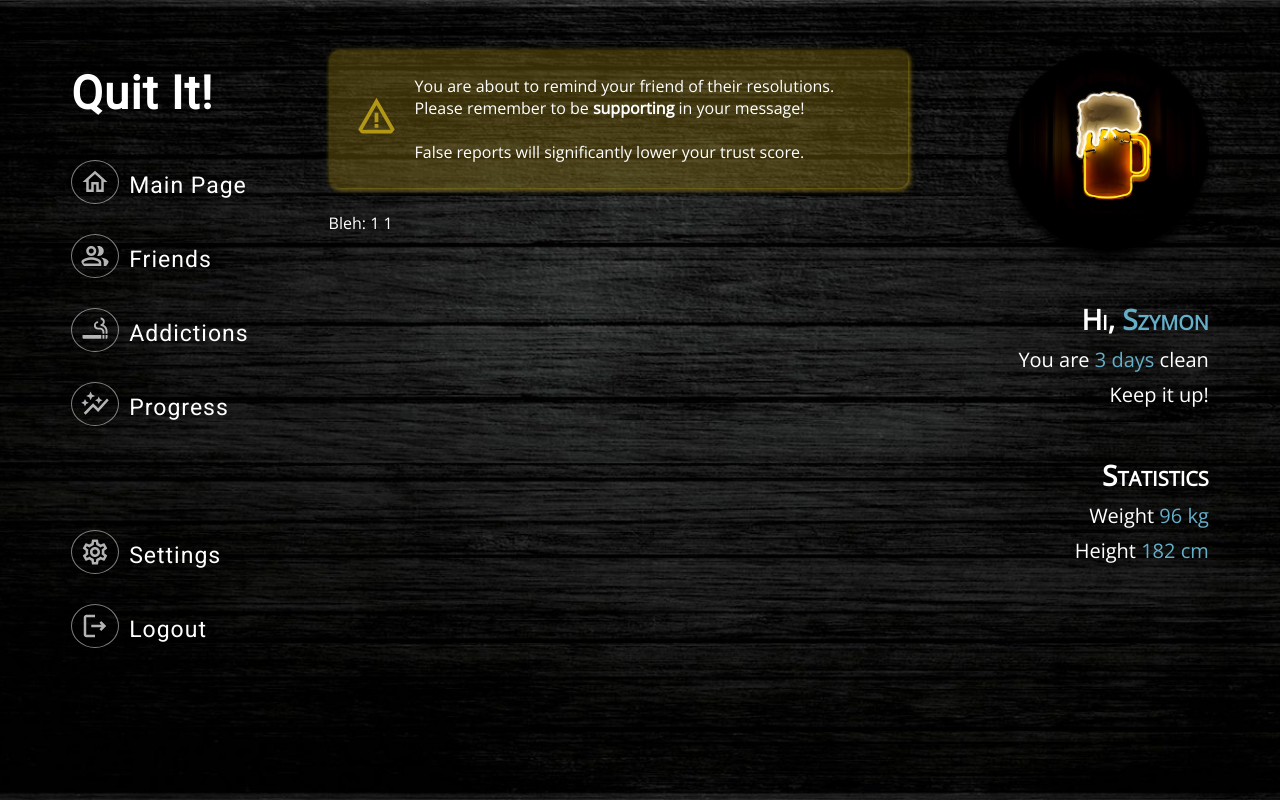
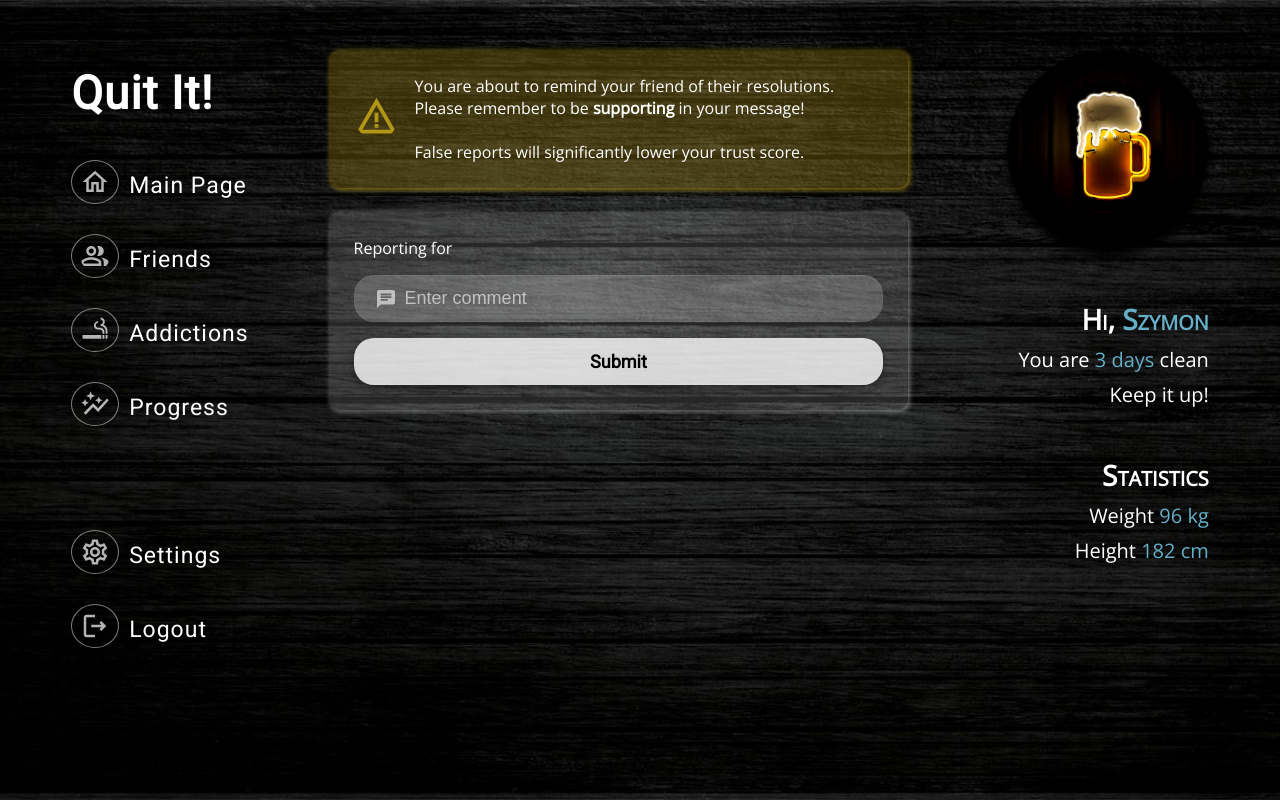
Before and after one commit to WojciechBarczynski/BITEhack2024, a React (Create React App) app in the folder frontend/: page /report/1/1 in a window 1280 px wide. Built offline with nearby package versions, Linux system fonts and the light colour scheme; no server answers.

Commit message:
reporting

```diff
--- a/frontend/src/pages/friends/ReportFriend.tsx
+++ b/frontend/src/pages/friends/ReportFriend.tsx
@@ -1,9 +1,35 @@
-import React from 'react';
+import React, { useEffect, useState } from 'react';
 import WarningAmberIcon from '@mui/icons-material/WarningAmber';
 import { useParams } from 'react-router';
+import { getUserById } from 'services/UserService';
+import { UserDto } from 'services/dtos/userTypes';
+import { getAddictionById } from 'services/AddictionService';
+import { AddictionDto } from 'services/dtos/addictionTypes';
+import TextInput from 'components/interface/TextInput';
+import ChatIcon from '@mui/icons-material/Chat';
+import FormButton from 'components/interface/FormButton';
+import { reportUser } from 'services/ReportService';
 
 const ReportFriend = () => {
   const { addictionId, friendId } = useParams();
+  const [username, setUsername] = useState<string>("")
+  const [addiction, setAddiction] = useState<string>("")
+  const [comment, setComment] = useState("")
+
+  useEffect(() => {
+    friendId && getUserById(+friendId).then((value: UserDto | null) => {
+      setUsername(value?.nick || "")
+    })
+
+    addictionId && getAddictionById(+addictionId).then((value: AddictionDto | null) => {
+      setAddiction(value?.name || "")
+    })
+  })
+
+  const submitComment = async () => {
+    (friendId && addictionId) && reportUser(+friendId, +addictionId, comment)
+    setComment("")
+  }
 
   return (
     <div>
@@ -19,7 +45,21 @@ const ReportFriend = () => {
           </div>
         </div>
       </div>
-      Bleh: {addictionId} {friendId}
+      <div className="container reportForm">
+        <div>
+          Reporting <b>{username}</b> for <b>{addiction}</b>
+        </div>
+        <TextInput
+          placeholder="Enter comment"
+          icon={<ChatIcon />}
+          value={comment}
+          onChange={(e: React.FormEvent<HTMLInputElement>) => setComment(e?.currentTarget?.value)}
+        />
+        <FormButton
+          label="Submit"
+          onClick={submitComment}
+        />
+      </div>
     </div>
   );
 };
--- a/frontend/src/services/UserService.ts
+++ b/frontend/src/services/UserService.ts
@@ -50,15 +50,15 @@ export const userLogout = () => {
 }
 
 export const getUserById = async (userId: number): Promise<UserDto | null> => {
-  try{
+  try {
     const response = await axios.get(`/user/${userId}`);
 
-    if (response.status !== 200){
+    if (response.status !== 200) {
       return null
     }
 
     return response.data
-  }catch(error){
+  } catch (error) {
     console.error(error)
     return null;
   }
@@ -89,7 +89,7 @@ export const getUserAddictions = async (): Promise<AddictionDto[]> => {
 
 export const addAddiction = async (addictionId: number) => {
   try {
-    const response = await axios.post("/user/add-addiction", { id: addictionId }, {
+    const response = await axios.post("/user/addiction", { id: addictionId }, {
       headers: putUserIdInHeader()
     })
 
--- a/frontend/src/styles/pages/friends.scss
+++ b/frontend/src/styles/pages/friends.scss
@@ -18,3 +18,9 @@
     }
   }
 }
+
+.reportForm {
+  display: flex;
+  flex-direction: column;
+  row-gap: 1rem;
+}
```
Also changed, not shown: 1 other file (tests, documents, lock files or other folders).
